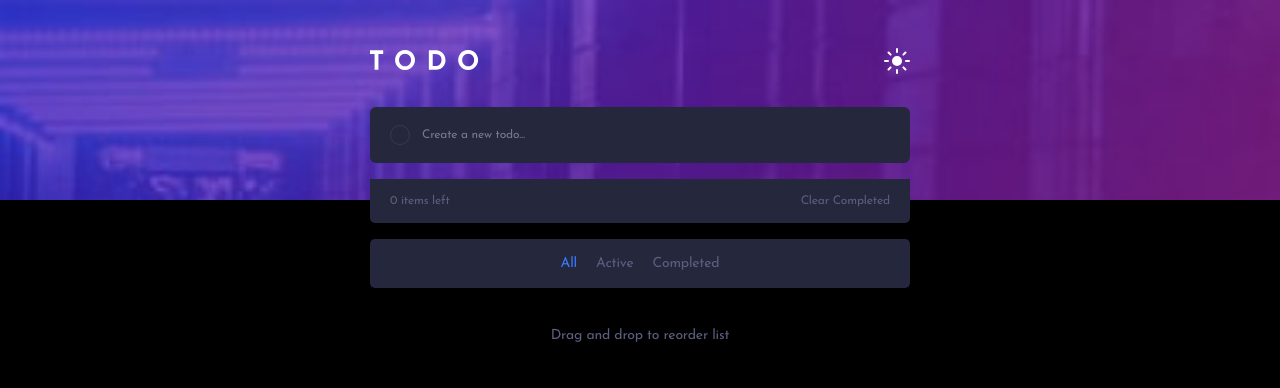
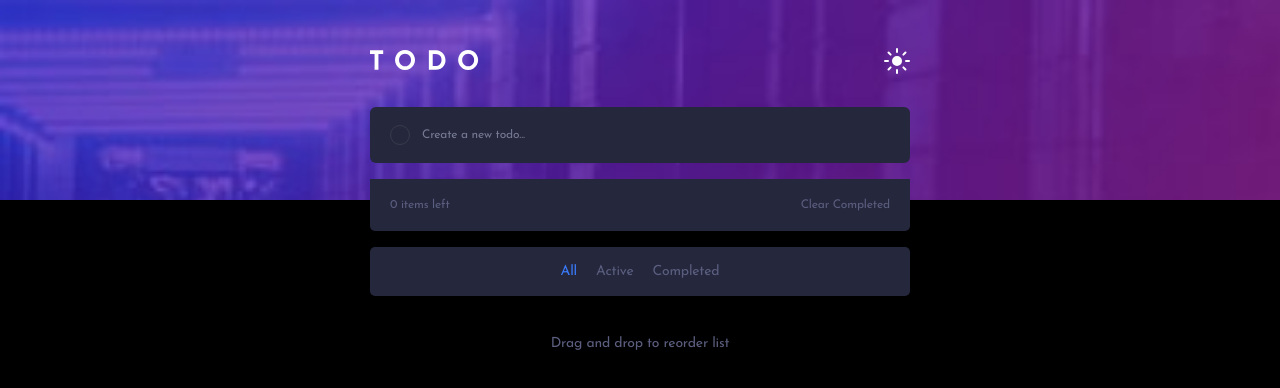
Before and after one commit to aaronkagan/supercharged-todo-list, a React (Vite) app: page / in a window 1280 px wide. Shown: the top 388 px of the page. Built offline with nearby package versions, Linux system fonts and the light colour scheme.

Commit message:
adding padding to bottom todo list

```diff
--- a/src/App.tsx
+++ b/src/App.tsx
@@ -403,9 +403,8 @@ const StyledMain = styled.main`
     color: ${(props) => props.theme.todoListBottomColor};
     background-color: ${(props) => props.theme.todoBg};
     border-radius: 0 0 0.5rem 0.5rem;
-    /* margin-top: 1.6rem; */
 
-    padding: 1.6rem 2rem;
+    padding: 2rem;
     display: flex;
     justify-content: space-between;
     font-size: 1.2rem;
```
